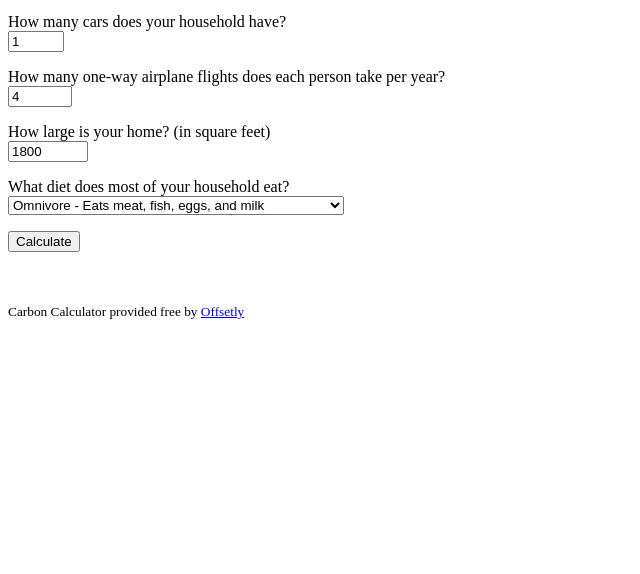
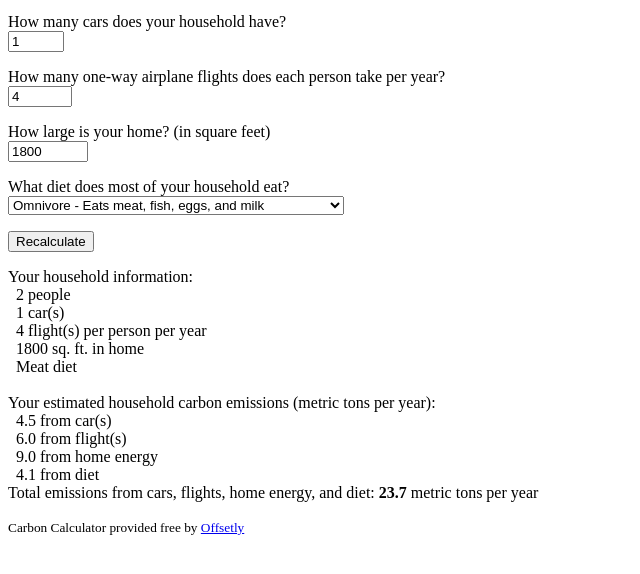
Before and after one commit to RobDolin/Carbon-Calculator, a plain HTML site: page index.html in a window 1280 px wide. Both pictures are taken after a click on the input "Calculate". Shown: the part 122-696 px from the top of the page, without its empty margins (0-640 px from the left). Drawn offline with Linux system fonts and the light colour scheme.

Commit message:
Update selectors for form fields
Previous variables were undefined. Updated using selectors. Also ensures integer type by using `parseInt` vs multiplying by 1

```diff
--- a/index.html
+++ b/index.html
@@ -21,10 +21,11 @@
         var iNumHomeSqFt = 0;
 
         // Set variable values (as values not strings)
-        iNumPeople = txtNumPeople.value * 1;
-        iNumCars = txtNumCars.value * 1;
-        iNumFlights = txtNumFlights.value * 1;
-        iNumHomeSqFt = txtNumHomeSqFt.value * 1;
+        iNumPeople   = parseInt( document.getElementsByName("txtNumPeople")[0].value );
+        iNumCars     = parseInt( document.getElementsByName("txtNumCars")[0].value );
+        iNumFlights  = parseInt( document.getElementsByName("txtNumFlights")[0].value );
+        iNumHomeSqFt = parseInt( document.getElementsByName("txtNumHomeSqFt")[0].value );
+
 
         // debug
         /*
```
